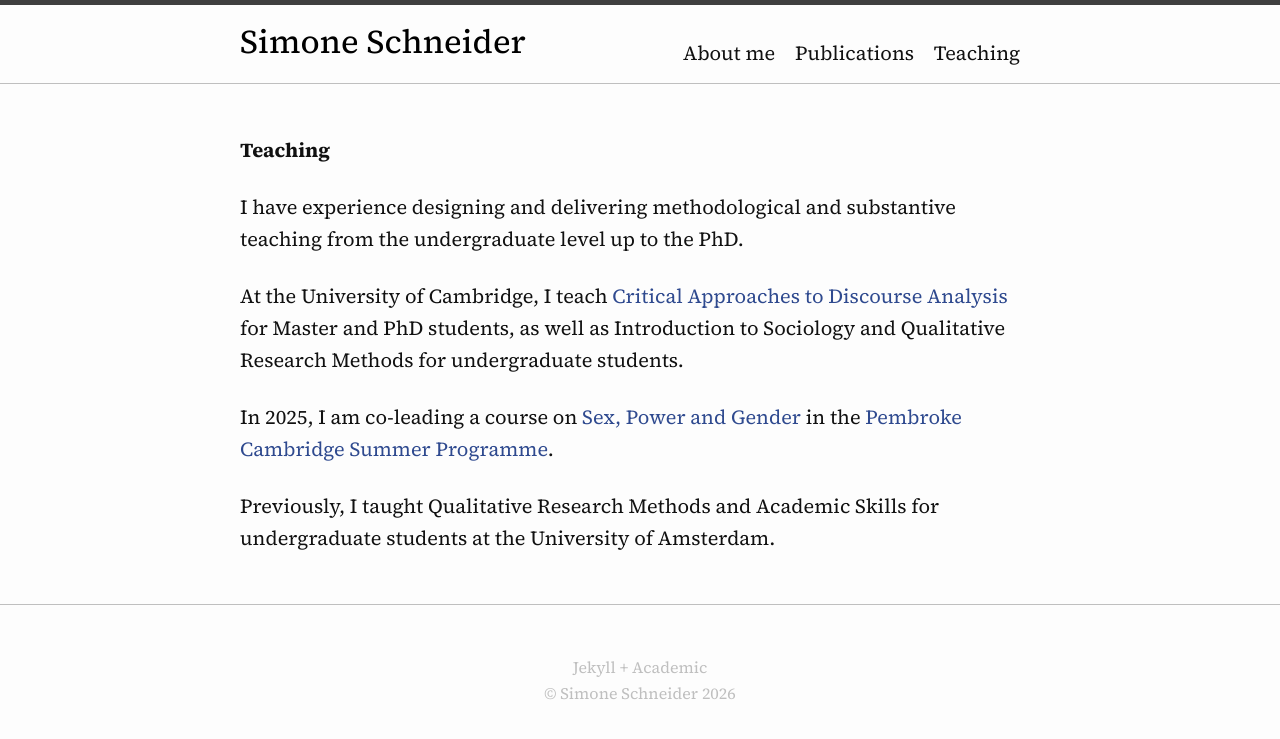
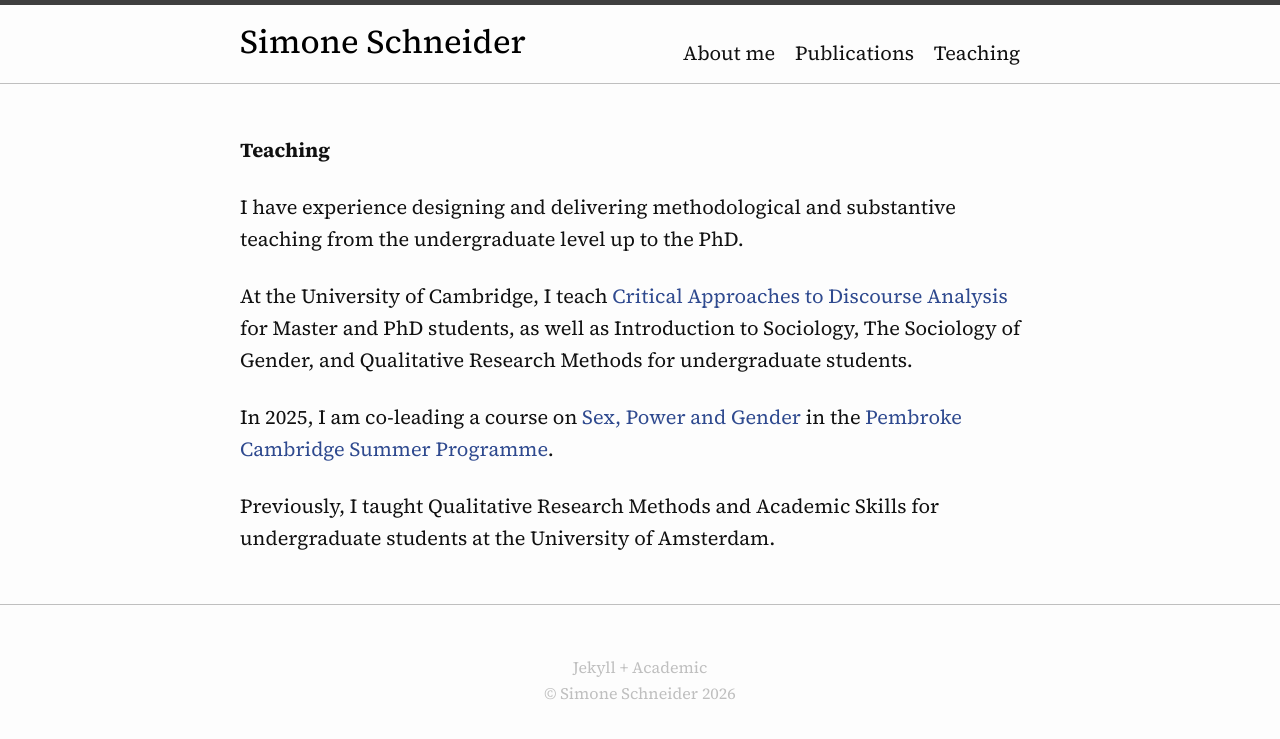
Before and after one commit to simone-schneider/simone-schneider.github.io, a Jekyll site: the page built from _pages/teaching.md, in a window 1280 px wide. Shown: the top 739 px of the page. Built offline with Jekyll 4.4.1, drawn with Linux system fonts in a browser that asks for light colours.

Commit message:
Update teaching.md

```diff
--- a/_pages/teaching.md
+++ b/_pages/teaching.md
@@ -8,7 +8,7 @@ layout: page
 
 I have experience designing and delivering methodological and substantive teaching from the undergraduate level up to the PhD.
 
-At the University of Cambridge, I teach [Critical Approaches to Discourse Analysis](https://www.researchmethods.group.cam.ac.uk/modules/critical-approaches-to-discourse-analysis-lt/) for Master and PhD students, as well as Introduction to Sociology and Qualitative Research Methods for undergraduate students.
+At the University of Cambridge, I teach [Critical Approaches to Discourse Analysis](https://www.researchmethods.group.cam.ac.uk/modules/critical-approaches-to-discourse-analysis-lt/) for Master and PhD students, as well as Introduction to Sociology, The Sociology of Gender, and Qualitative Research Methods for undergraduate students.
 
 In 2025, I am co-leading a course on [Sex, Power and Gender](https://www.pem.cam.ac.uk/international-programmes/pembroke-cambridge-summer-programme/course-portfolio/sex-power-and-gender) in the [Pembroke Cambridge Summer Programme](https://www.pem.cam.ac.uk/international-programmes/pembroke-cambridge-summer-programme).
 
```
